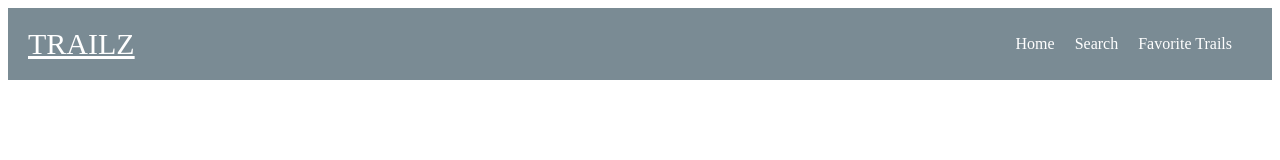
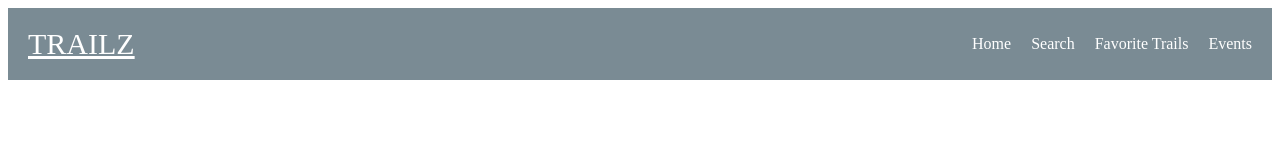
Before and after one commit to The-DJS/trailz, a React app: page /events in a window 1280 px wide. Shown: the top 160 px of the page. Built offline with nearby package versions, Linux system fonts and the light colour scheme; no server answers; the HTML template or start-up script is replaced by a standard one.

Commit message:
create events tab

```diff
--- /dev/null
+++ b/client/src/components/Events.jsx
@@ -0,0 +1,6 @@
+import React from 'react';
+import Map from './Map.jsx';
+
+const Events = () => <Map  />;
+
+export default Events;
--- a/client/src/components/Map.jsx
+++ b/client/src/components/Map.jsx
@@ -87,9 +87,9 @@ const Map = ({ results }) => {
           <Marker
             key={item.name}
             position={item.location}
-            icon={{
-              url: './camping.svg',
-            }}
+            // icon={{
+            //   url: './camping.svg',
+            // }}
             onClick={() => onSelect(item)}
           />
         ))}
@@ -118,7 +118,6 @@ const Map = ({ results }) => {
         )}
         <></>
       </GoogleMap>
-      <Form />
     </div>
   ) : (
     // Display loading message while the script loads the map.
--- a/client/src/components/NavBar.jsx
+++ b/client/src/components/NavBar.jsx
@@ -7,6 +7,7 @@ import Search from './Search.jsx';
 import FavoriteTrails from './FavoriteTrails.jsx';
 import Home from './HomeScreen.jsx';
 import Map from './Map.jsx';
+import Events from './Events.jsx';
 
 const Nav = styled.nav`
   padding: 0 20px;
@@ -69,6 +70,11 @@ const Navbar = ({ searchResults, loginUser, favorites }) => {
                 Favorite Trails
               </LinkCss>
             </Item>
+            <Item>
+              <LinkCss as={Link} to="/events">
+                Events
+              </LinkCss>
+            </Item>
           </Menu>
         </Nav>
       </div>
@@ -86,6 +92,12 @@ const Navbar = ({ searchResults, loginUser, favorites }) => {
               <Map results={favorites} />
             </>
           </Route>
+          {/* <Route exact path="/events">
+            <>
+              <h2>Events</h2>
+              <Map results={favorites} />
+            </>
+          </Route> */}
           <Route exact path="/">
             <Home loginUser={loginUser} />
           </Route>
```
